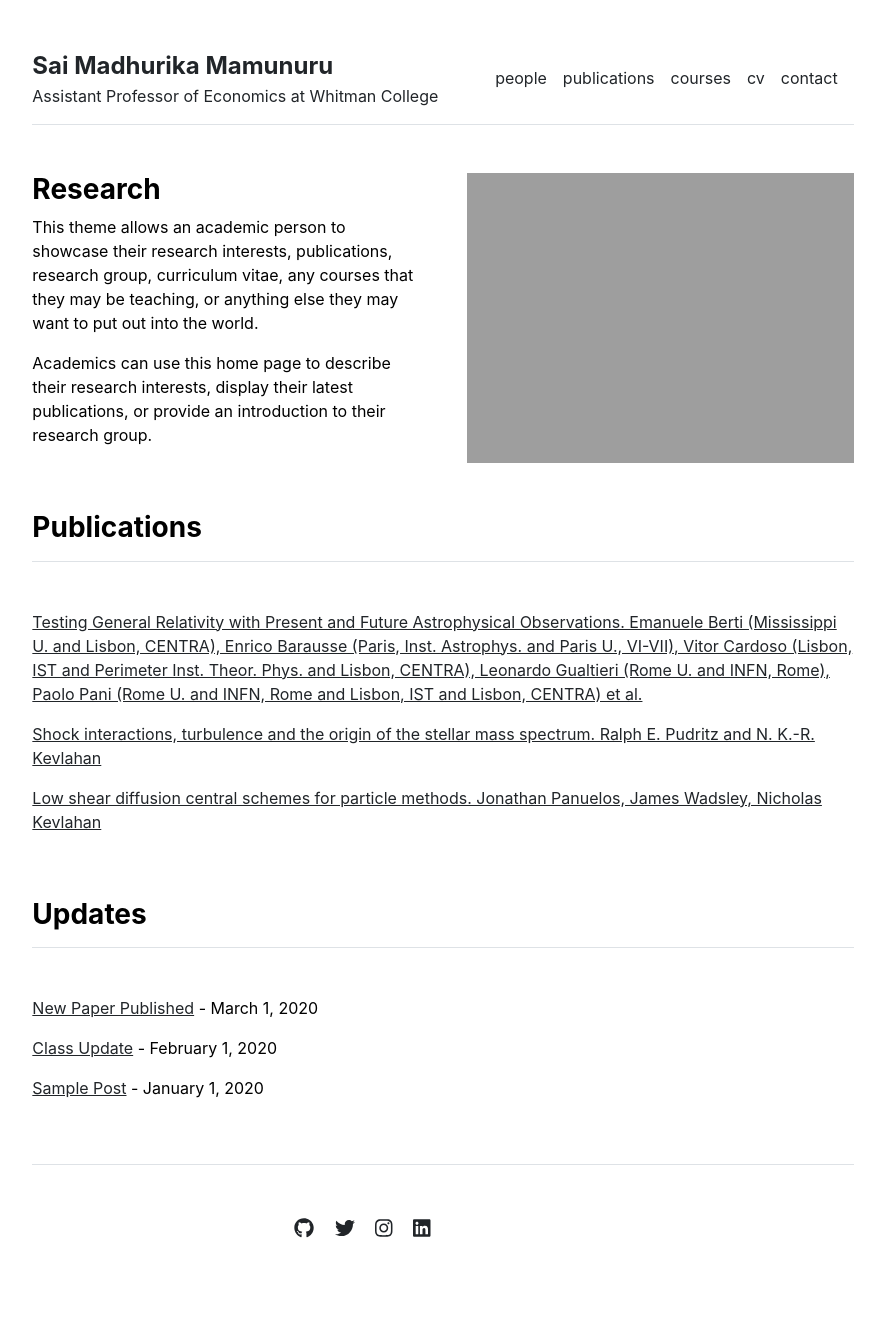
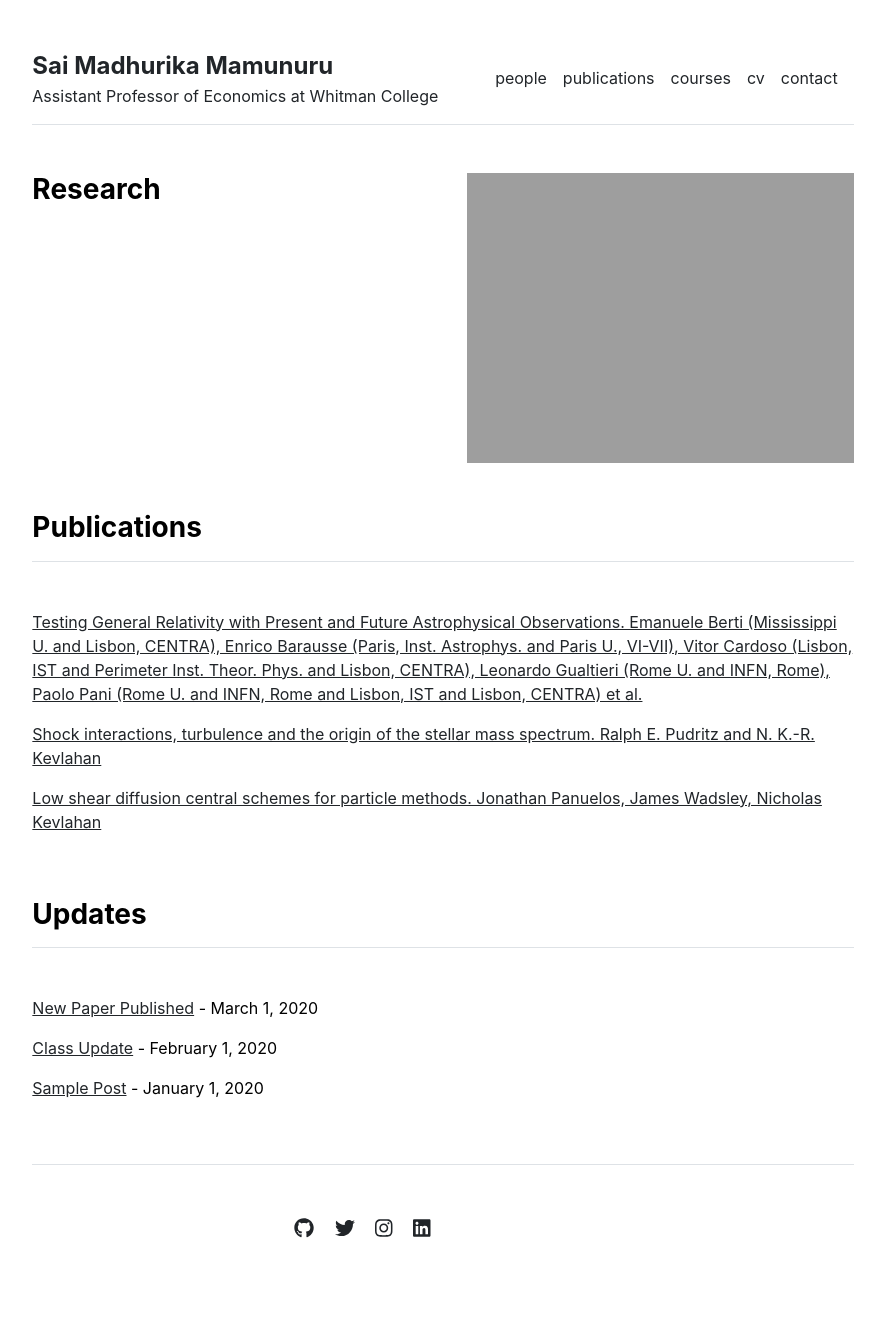
Before and after one commit to saimamunuru/saimamunuru.github.io, a Jekyll site: the page built from index.md, in a window 1280 px wide. Shown: the whole page, without its empty margins (197-1082 px from the left). Built offline with Jekyll 4.4.1, drawn with Linux system fonts in a browser that asks for light colours.

Commit message:
Update index.md

```diff
--- a/index.md
+++ b/index.md
@@ -2,7 +2,3 @@
 layout: home
 title: "Home"
 ---
-
-This theme allows an academic person to showcase their research interests, publications, research group, curriculum vitae, any courses that they may be teaching, or anything else they may want to put out into the world.
-
-Academics can use this home page to describe their research interests, display their latest publications, or provide an introduction to their research group.
```
